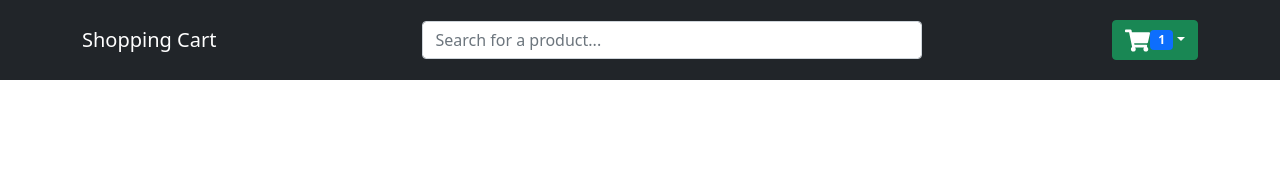
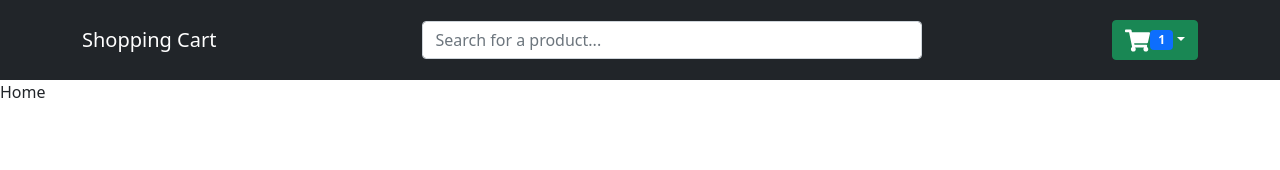
Before and after one commit to jonnyabrams/shopping-cart-jsx, a React (Create React App) app: page / in a window 1280 px wide. Shown: the top 170 px of the page. Built offline with nearby package versions, Linux system fonts and the light colour scheme.

Commit message:
Create routes for Home and Cart

```diff
--- a/src/App.js
+++ b/src/App.js
@@ -1,11 +1,20 @@
+import { BrowserRouter, Route, Routes } from 'react-router-dom';
 import './App.css';
+import Cart from './components/Cart';
 import Header from './components/Header';
+import Home from './components/Home';
 
 const App = () => {
   return (
-    <div className="App">
+    <BrowserRouter>
       <Header />
-    </div>
+      <div>
+        <Routes>
+          <Route path="/" element={ <Home /> } />
+          <Route path="/cart" element={ <Cart /> } />
+        </Routes>
+      </div>
+    </BrowserRouter>
   );
 }
 
--- /dev/null
+++ b/src/components/Cart.jsx
@@ -0,0 +1,8 @@
+
+const Cart = () => {
+  return (
+    <div>Cart</div>
+  )
+}
+
+export default Cart
--- a/src/components/Header.jsx
+++ b/src/components/Header.jsx
@@ -1,5 +1,5 @@
 import { Link } from 'react-router-dom'
-import { Container, FormControl, Navbar, Dropdown, Nav, Badge, CarouselItem } from 'react-bootstrap'
+import { Container, FormControl, Navbar, Dropdown, Nav, Badge } from 'react-bootstrap'
 import { FaShoppingCart } from "react-icons/fa"
 
 const Header = () => {
@@ -7,7 +7,7 @@ const Header = () => {
     <Navbar bg="dark" variant="dark" style={{ height: 80 }}>
       <Container>
         <Navbar.Brand>
-          <a href="">Shopping Cart</a>
+          <Link to="/">Shopping Cart</Link>
         </Navbar.Brand>
         <Navbar.Text className="search">
           <FormControl style={{ width: 500 }} placeholder="Search for a product..." className="m-auto" />
--- /dev/null
+++ b/src/components/Home.jsx
@@ -0,0 +1,8 @@
+
+const Home = () => {
+  return (
+    <div>Home</div>
+  )
+}
+
+export default Home
```
